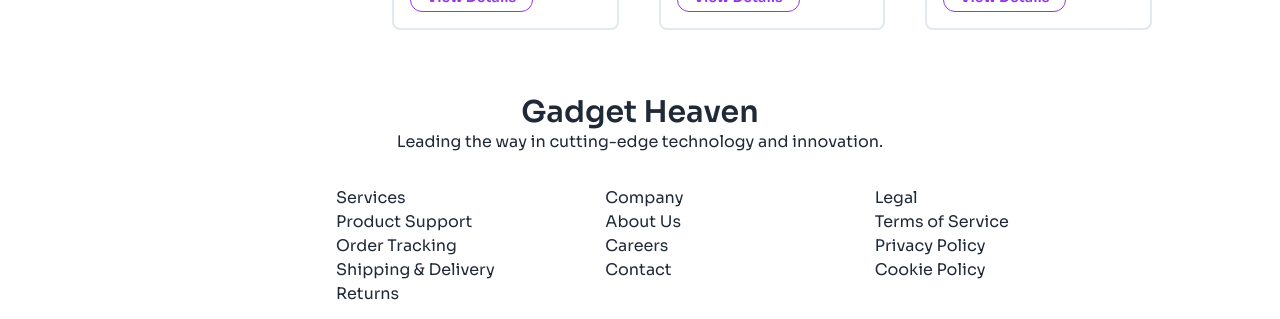
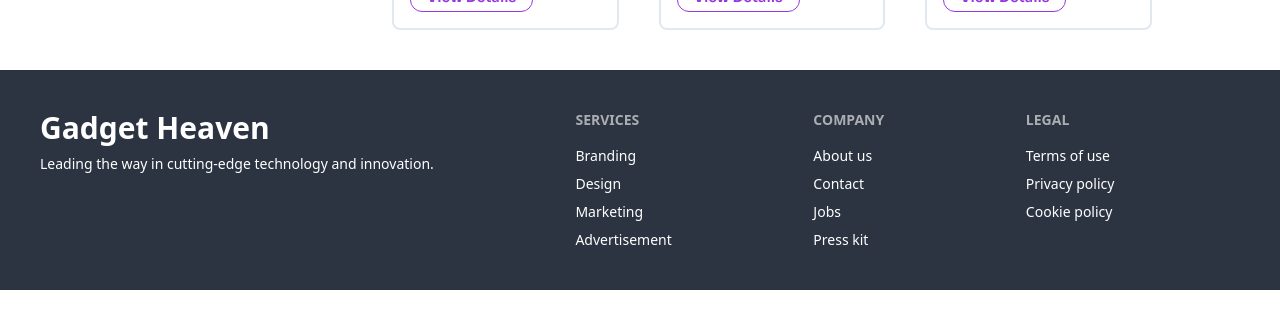
Before and after one commit to programming-hero-web-course-4/b10a8-gadget-heaven-m-im-ha, a React (Vite) app: page / in a window 1280 px wide. Shown: the part 2906-3225 px from the top of the page. After the commit the page ends 3196 px from the top, so only its background shows below. Built offline with nearby package versions, Linux system fonts and the light colour scheme.

Commit message:
edit ErrorPage Footer UI

```diff
--- a/src/ui/AppLayout.jsx
+++ b/src/ui/AppLayout.jsx
@@ -4,10 +4,12 @@ import Footer from "./Footer";
 
 function AppLayout() {
   return (
-    <div className="mx-auto max-w-7xl font-sora">
-      <Header />
-      <div>
-        <Outlet />
+    <div>
+      <div className="font-sora mx-auto max-w-7xl">
+        <Header />
+        <div>
+          <Outlet />
+        </div>
       </div>
       <Footer />
     </div>
--- a/src/ui/Contact.jsx
+++ b/src/ui/Contact.jsx
@@ -1,6 +1,6 @@
 function Contact() {
   return (
-    <div className="mt-10 flex flex-col gap-4 justify-center items-center">
+    <div className="mt-10 flex flex-col gap-4 justify-center items-center mb-16">
       <label className="input input-bordered flex w-1/3 items-center gap-2">
         <svg
           xmlns="http://www.w3.org/2000/svg"
--- a/src/ui/Dashboard.jsx
+++ b/src/ui/Dashboard.jsx
@@ -61,7 +61,7 @@ function Dashboard() {
   }, [showModal]);
 
   return (
-    <div>
+    <div className="mb-16">
       <div className="bg-Purple mt-12 py-12 text-center">
         <h3 className="text-xl font-semibold text-white">Dashboard</h3>
         <p className="mx-auto mt-3 max-w-3xl text-sm text-white">
--- a/src/ui/DisplayProducts.jsx
+++ b/src/ui/DisplayProducts.jsx
@@ -36,7 +36,7 @@ function DisplayProducts({ category }) {
   }
 
   return (
-    <div className="">
+    <div className="mb-10">
       {filteredProducts.length > 0 && (
         <div className="grid grid-cols-3 gap-10">
           {filteredProducts.map((product) => (
--- a/src/ui/ErrorPage.jsx
+++ b/src/ui/ErrorPage.jsx
@@ -1,9 +1,15 @@
+import { useNavigate } from "react-router-dom";
+
 function ErrorPage() {
-    return (
-        <div>
-            error
-        </div>
-    )
+  const navigate = useNavigate();
+
+  return (
+    <div className="flex min-h-screen flex-col items-center justify-center bg-slate-900 text-white">
+      <h1 className="text-2xl font-semibold">This site can not be reached</h1>
+      <p>Check if there is a typo in the url</p>
+      <button className="border-2 border-white px-4 py-1 mt-6" onClick={() => navigate(-1)}>Go Back</button>
+    </div>
+  );
 }
 
-export default ErrorPage
+export default ErrorPage;
--- a/src/ui/Footer.jsx
+++ b/src/ui/Footer.jsx
@@ -1,39 +1,32 @@
 function Footer() {
-    return (
-        <div className="mx-36 mb-4">
-            <div className="text-center mb-8 mt-16">
-                <h2 className="text-3xl font-semibold">Gadget Heaven</h2>
-                <p>Leading the way in cutting-edge technology and innovation.</p>
-            </div>
-            <div className="grid grid-cols-3 gap-2 mx-auto ml-48">
-                <div>
-                    <h4>Services</h4>
-                    <ul>
-                        <li>Product Support</li>
-                        <li>Order Tracking</li>
-                        <li>Shipping & Delivery</li>
-                        <li>Returns</li>
-                    </ul>
-                </div>
-                <div>
-                    <h4>Company</h4>
-                    <ul>
-                        <li>About Us</li>
-                        <li>Careers</li>
-                        <li>Contact</li>
-                    </ul>
-                </div>
-                <div>
-                    <h4>Legal</h4>
-                    <ul>
-                        <li>Terms of Service</li>
-                        <li>Privacy Policy</li>
-                        <li>Cookie Policy</li>
-                    </ul>
-                </div>
-            </div>
-        </div>
-    )
+  return (
+    <footer className="footer  bg-neutral p-10 text-white">
+      <div className="">
+        <h2 className="text-3xl font-semibold">Gadget Heaven</h2>
+        <p>Leading the way in cutting-edge technology and innovation.</p>
+      </div>
+      <nav>
+        <h6 className="footer-title">Services</h6>
+        <a className="link-hover link">Branding</a>
+        <a className="link-hover link">Design</a>
+        <a className="link-hover link">Marketing</a>
+        <a className="link-hover link">Advertisement</a>
+      </nav>
+      <nav>
+        <h6 className="footer-title">Company</h6>
+        <a className="link-hover link">About us</a>
+        <a className="link-hover link">Contact</a>
+        <a className="link-hover link">Jobs</a>
+        <a className="link-hover link">Press kit</a>
+      </nav>
+      <nav>
+        <h6 className="footer-title">Legal</h6>
+        <a className="link-hover link">Terms of use</a>
+        <a className="link-hover link">Privacy policy</a>
+        <a className="link-hover link">Cookie policy</a>
+      </nav>
+    </footer>
+  );
 }
 
-export default Footer
+export default Footer;
--- a/src/ui/ProductDetails.jsx
+++ b/src/ui/ProductDetails.jsx
@@ -14,7 +14,7 @@ function ProductDetails() {
     // console.log(product)
     if (!addToCart.some((item) => item.product_id === product.product_id)) {
       setAddToCart([...addToCart, product]);
-      toast.success(`Congrats! you have added the product in the cart`, {
+      toast.success(`Congrats! your Product is added in the cart`, {
         position: "top-center",
         autoClose: 2000,
         hideProgressBar: false,
@@ -31,7 +31,7 @@ function ProductDetails() {
     if (!wishlist.some((item) => item.product_id === product.product_id)) {
       setWishlist([...wishlist, product]);
       setIsDisabled(true);
-      toast.success(`Congrats! you have added the product in the wishlist`, {
+      toast.success(`Congrats! Product added in the wishlist`, {
         position: "top-center",
         autoClose: 2000,
         hideProgressBar: false,
--- a/src/ui/Stats.jsx
+++ b/src/ui/Stats.jsx
@@ -17,7 +17,7 @@ function Stats() {
   const { addToCart } = useContext(ProductContext);
 
   return (
-    <div>
+    <div className="mb-16">
       <div className="bg-Purple text-center mt-10 pb-10">
         <h3 className="pt-10 mb-4 text-white font-semibold text-xl">Statistics</h3>
         <p className="max-w-2xl mx-auto text-sm text-white/90">
```
